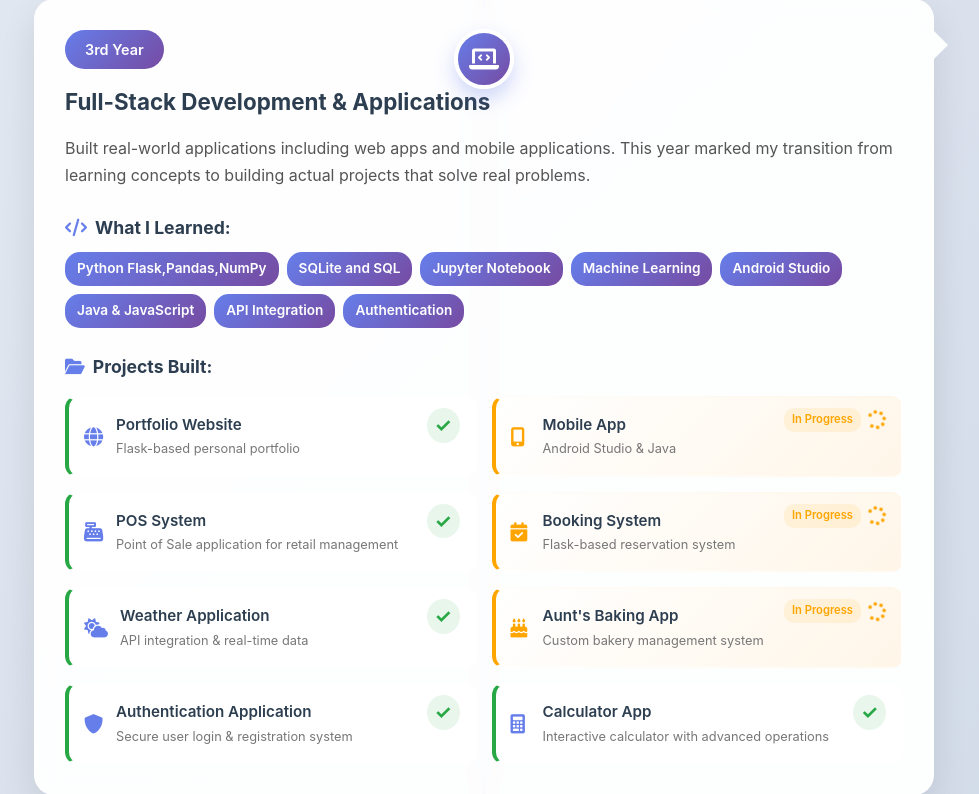
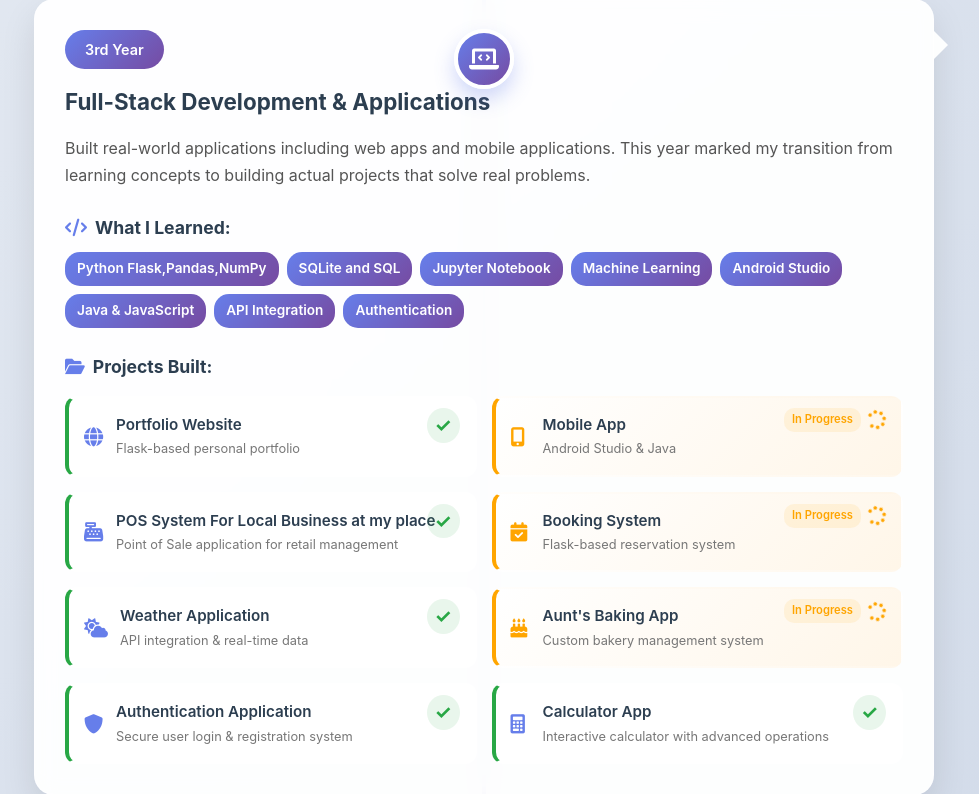
Before and after one commit to 0698113787/MAIN_Portfolio, a Flask app: page / in a window 1280 px wide; the page is wider, and only the part inside the window is pictured. Shown: the part 2438-3232 px from the top of that part, without its empty margins (156-1135 px from the left). Run offline with Flask 3, Linux system fonts and the light colour scheme.

Commit message:
adding pos sytem

```diff
--- a/templates/home.html
+++ b/templates/home.html
@@ -212,7 +212,7 @@
                                         <a href="#" class="project-link completed">
                                             <i class="fas fa-cash-register"></i>
                                             <div class="project-info">
-                                                <span class="project-title">POS System</span>
+                                                <span class="project-title">POS System For Local Business at my place</span>
                                                 <span class="project-desc">Point of Sale application for retail management</span>
                                             </div>
                                         </a>
```
